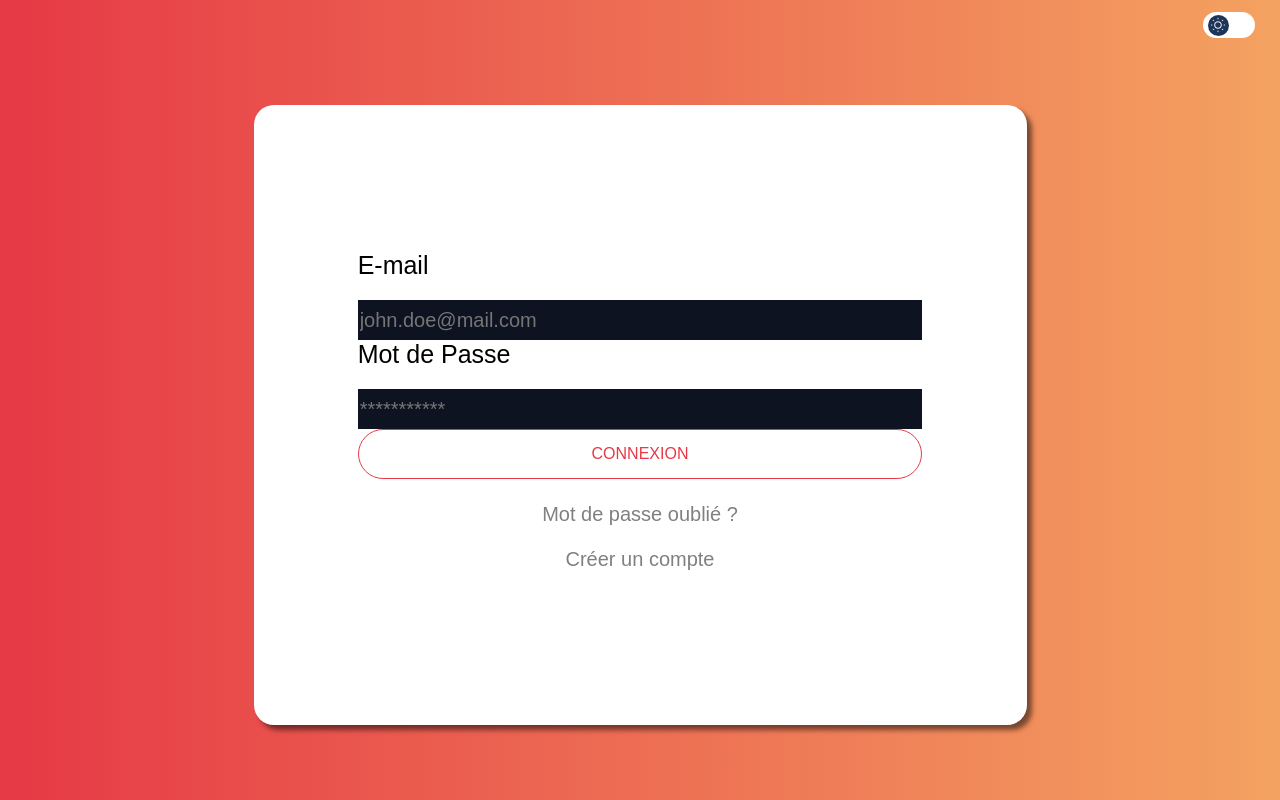
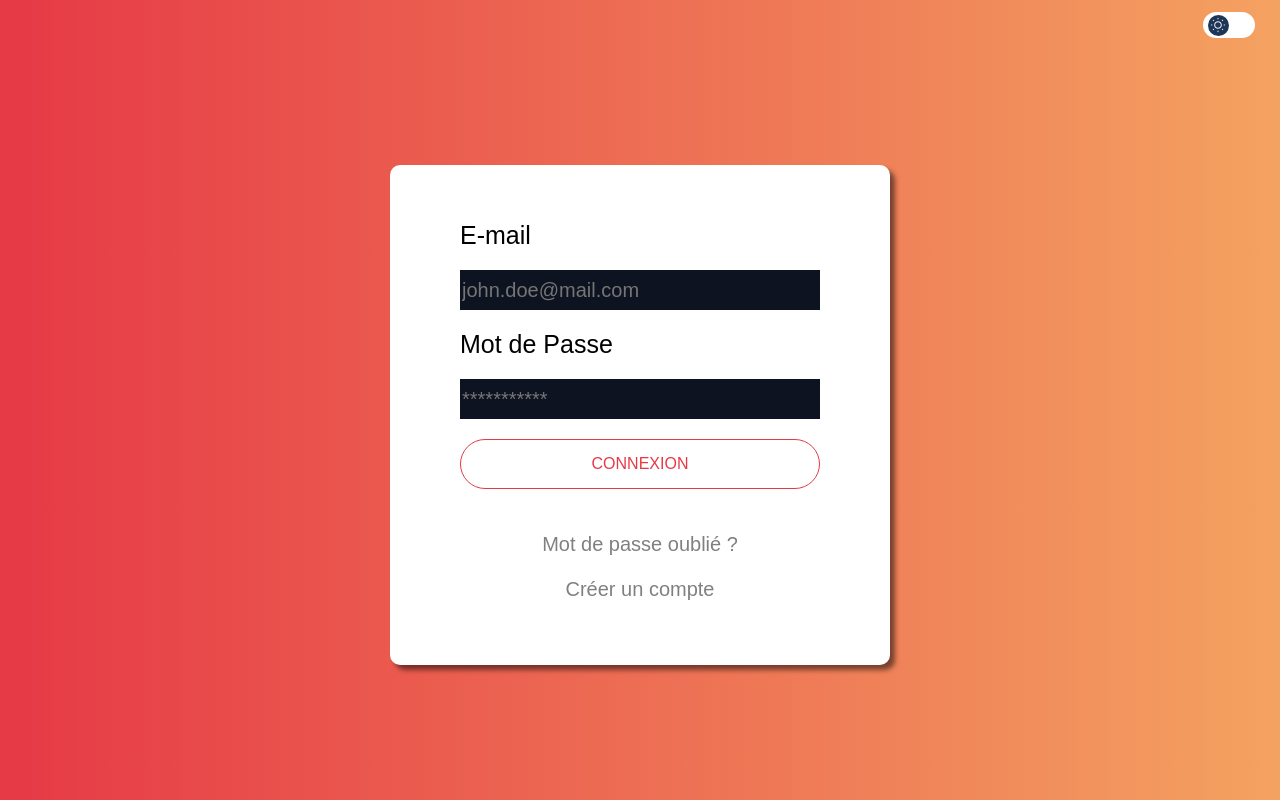
Before and after one commit to devxlabx/ref-quiz, a React (Create React App) app in the folder refquiz-front/: page / in a window 1280 px wide. Built offline with nearby package versions, Linux system fonts and the light colour scheme.

Commit message:
refactor: changing cardContainer component style

```diff
--- a/refquiz-front/src/styles/Global.ts
+++ b/refquiz-front/src/styles/Global.ts
@@ -194,15 +194,16 @@ export const Flex = styled.div<FlexProps>`
 
 export const CenterCardContainer = styled.div`
   background: ${({ theme }) => theme.colors.cardBackground};
-  border-radius: 20px;
+  border-radius: 10px;
   box-shadow: 5px 5px 5px rgba(0, 0, 0, 0.5);
-  min-width: 773px;
-  min-height: 620px;
+  min-width: 500px;
+  min-height: 500px;
   padding: 50px 10px 60px 10px;
   display: flex;
   flex-direction: column;
   align-items: center;
   justify-content: center;
+  gap:20px;
   @media ${device.md} {
     min-width: 100%;
   }
```
